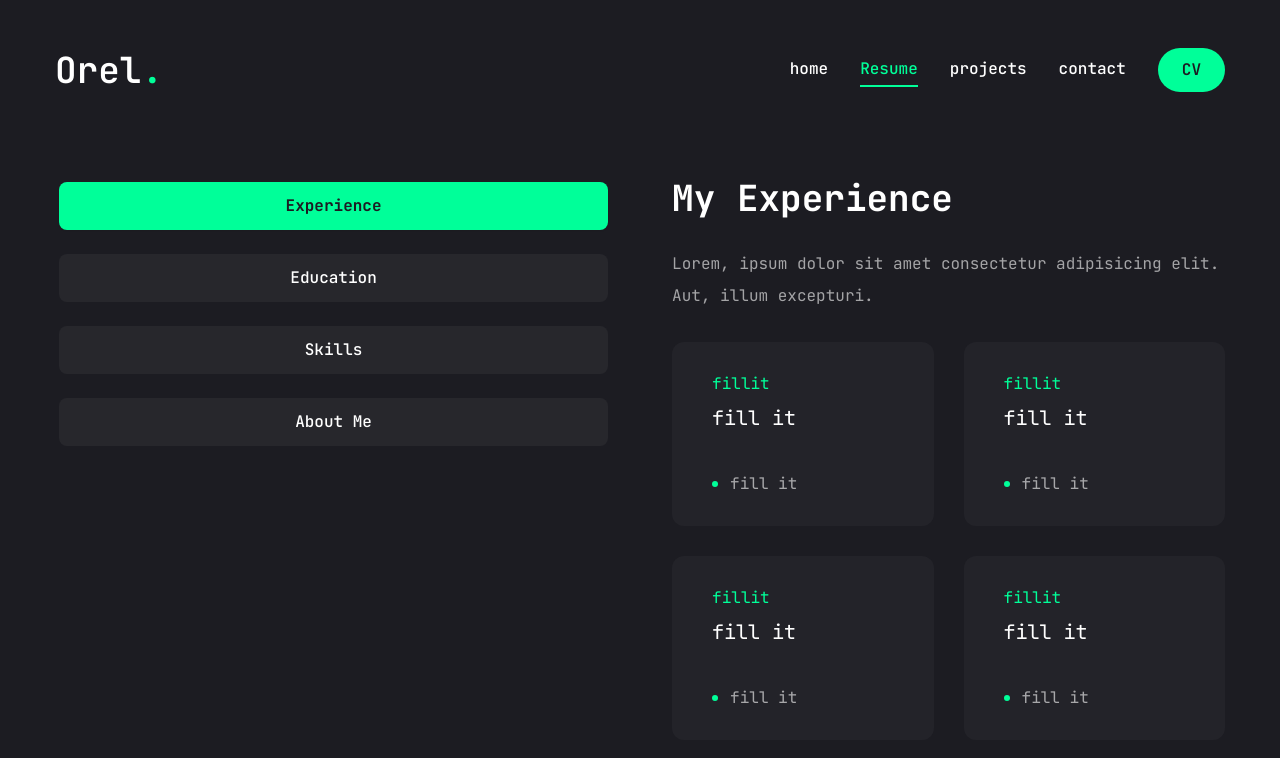
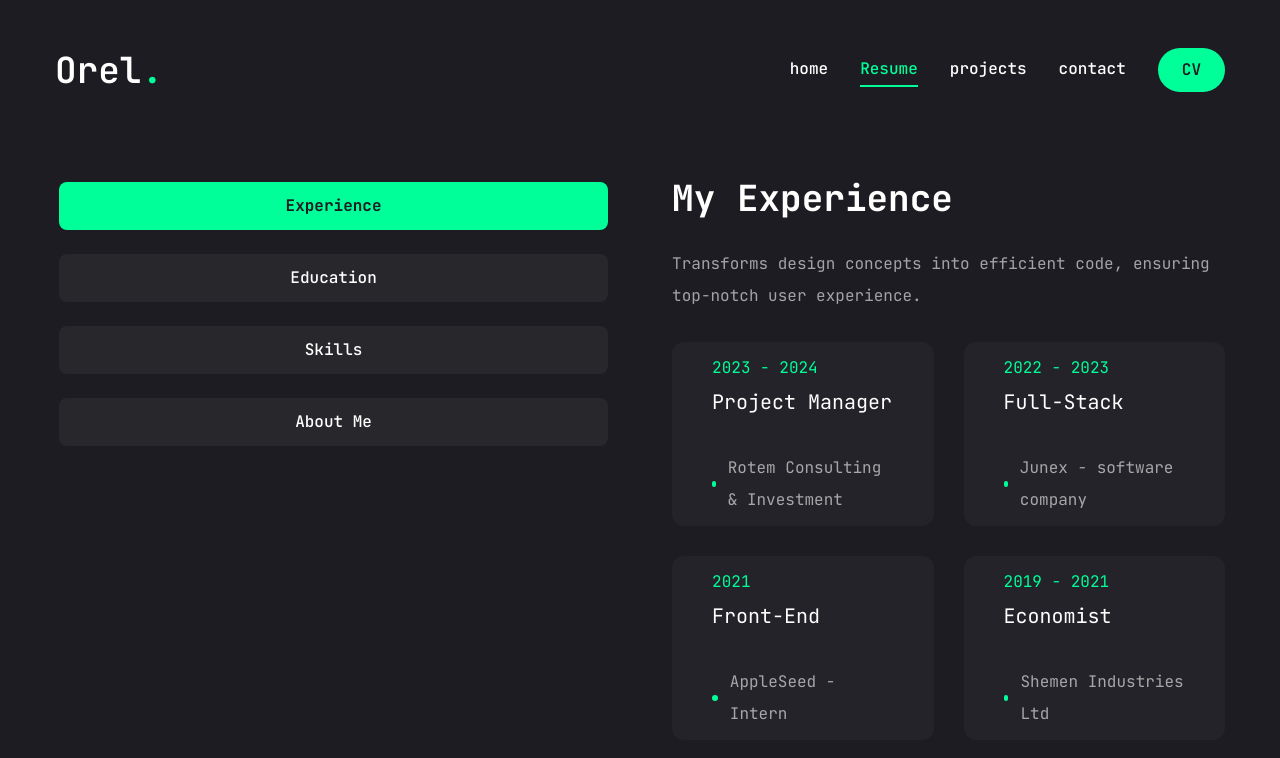
Before and after one commit to OrelAlon/nextjs-portfolio, a Next.js app: page /resume in a window 1280 px wide. Shown: the top 758 px of the page. Built offline with nearby package versions, Linux system fonts and the light colour scheme.

Commit message:
experience data update

```diff
--- a/app/page.jsx
+++ b/app/page.jsx
@@ -37,7 +37,7 @@ const Home = () => {
               repeat={Infinity}
             />
             <p className='max-w-[500px] mb-9 text-white/80'>
-              I need to add something here
+              {/* I need to add something here */}
             </p>
             <div className='flex flex-col xl:flex-row items-center gap-8'>
               <a
--- a/app/resume/page.jsx
+++ b/app/resume/page.jsx
@@ -35,27 +35,27 @@ const experience = {
   icon: '/assets/rsume/badge.svg',
   title: 'My Experience',
   description:
-    'Lorem, ipsum dolor sit amet consectetur adipisicing elit. Aut, illum excepturi.',
+    'Transforms design concepts into efficient code, ensuring top-notch user experience.',
   items: [
     {
-      company: 'fill it',
-      position: 'fill it',
-      duration: 'fillit',
+      company: 'Rotem Consulting & Investment',
+      position: 'Project Manager',
+      duration: '2023 - 2024',
     },
     {
-      company: 'fill it',
-      position: 'fill it',
-      duration: 'fillit',
+      company: 'Junex - software company',
+      position: 'Full-Stack',
+      duration: '2022 - 2023',
     },
     {
-      company: 'fill it',
-      position: 'fill it',
-      duration: 'fillit',
+      company: 'AppleSeed - Intern',
+      position: 'Front-End',
+      duration: '2021',
     },
     {
-      company: 'fill it',
-      position: 'fill it',
-      duration: 'fillit',
+      company: 'Shemen Industries Ltd',
+      position: 'Economist',
+      duration: '2019 - 2021',
     },
   ],
 };
```
